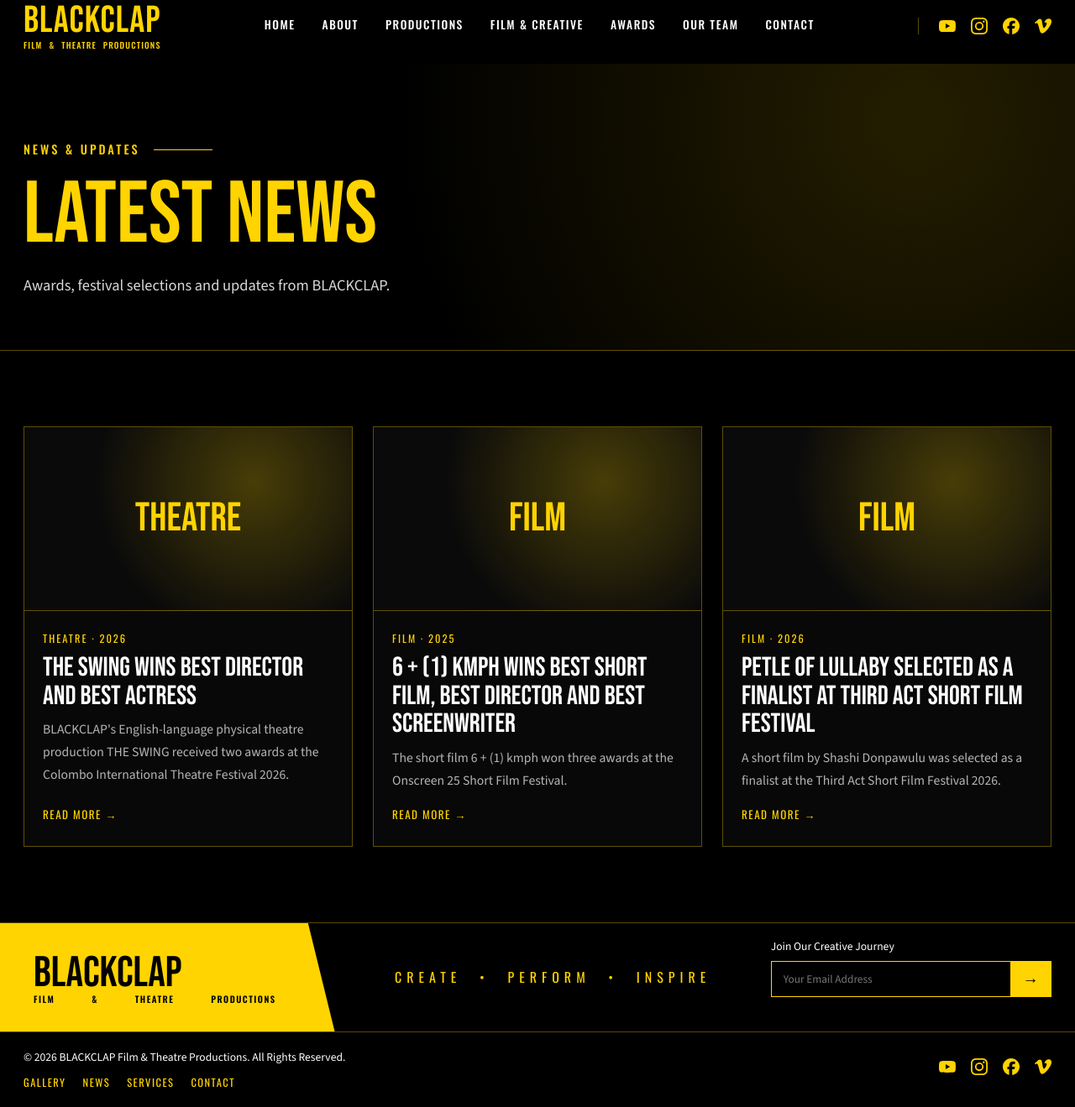
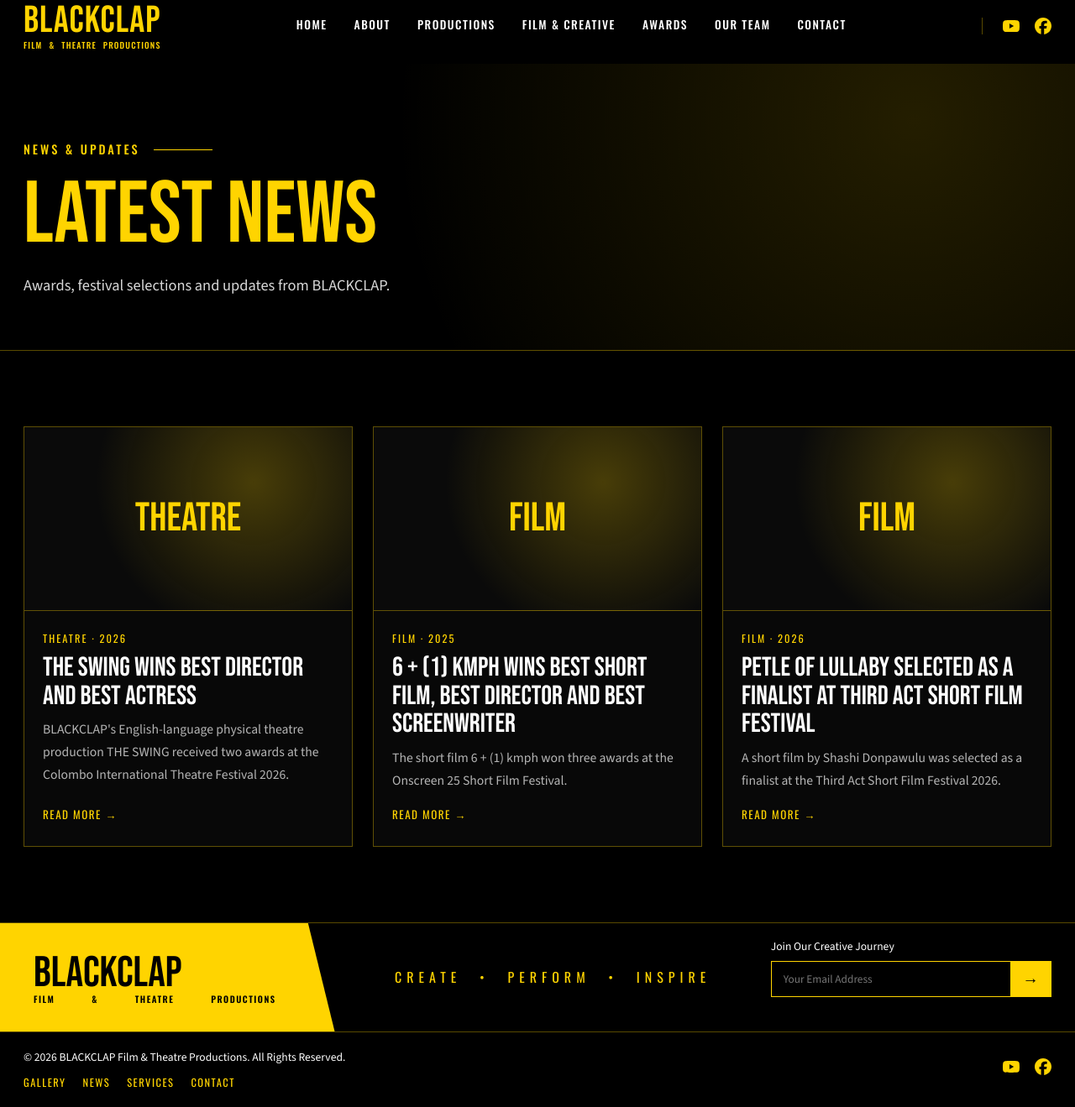
Before and after one commit to KasunLakma/blackclap-website, an Astro site: page /news in a window 1280 px wide. Shown: the part 14-1333 px from the top of the page at 84% size. Built offline with nearby package versions, Linux system fonts and the light colour scheme; Astro itself is replaced by a stand-in of ours.

Commit message:
Add posters, YouTube and Facebook links

```diff
--- a/src/components/Footer.astro
+++ b/src/components/Footer.astro
@@ -63,11 +63,13 @@ const accessKey = site.web3formsKey;
         </nav>
       </div>
       <div class="socials">
-        {site.socials.map((s) => (
-          <a href={s.href} aria-label={s.name} target="_blank" rel="noopener">
-            <Icon name={s.icon} size={20} />
-          </a>
-        ))}
+        {site.socials
+          .filter((s) => s.href)
+          .map((s) => (
+            <a href={s.href} aria-label={s.name} target="_blank" rel="noopener">
+              <Icon name={s.icon} size={20} />
+            </a>
+          ))}
       </div>
     </div>
   </div>
--- a/src/components/Header.astro
+++ b/src/components/Header.astro
@@ -28,11 +28,13 @@ const isActive = (link: { href: string; also?: string[] }) =>
     </nav>
 
     <div class="socials">
-      {site.socials.map((s) => (
-        <a href={s.href} aria-label={s.name} target="_blank" rel="noopener">
-          <Icon name={s.icon} size={20} />
-        </a>
-      ))}
+      {site.socials
+        .filter((s) => s.href)
+        .map((s) => (
+          <a href={s.href} aria-label={s.name} target="_blank" rel="noopener">
+            <Icon name={s.icon} size={20} />
+          </a>
+        ))}
     </div>
 
     <button class="menu-toggle" id="menuToggle" aria-label="Toggle menu">
--- a/src/data/site.js
+++ b/src/data/site.js
@@ -27,9 +27,9 @@ export const site = {
 
     // Links ලැබුනාම '#' වෙනුවට සැබෑ link දාන්න
     socials: [
-        { name: 'YouTube', icon: 'simple-icons:youtube', href: '#' },
-        { name: 'Instagram', icon: 'simple-icons:instagram', href: '#' },
-        { name: 'Facebook', icon: 'simple-icons:facebook', href: '#' },
-        { name: 'Vimeo', icon: 'simple-icons:vimeo', href: '#' },
+        { name: 'YouTube', icon: 'simple-icons:youtube', href: 'https://youtube.com/@blackclapentertainment5890' },
+        { name: 'Instagram', icon: 'simple-icons:instagram', href: '' },
+        { name: 'Facebook', icon: 'simple-icons:facebook', href: 'https://www.facebook.com/share/1LuStkibJD/' },
+        { name: 'Vimeo', icon: 'simple-icons:vimeo', href: '' },
     ],
 };
--- a/src/data/theatre.json
+++ b/src/data/theatre.json
@@ -6,7 +6,7 @@
         "category": "English Physical Play / Monodrama",
         "tagline": "A Journey Beyond Limits",
         "featured": true,
-        "poster": "/images/the-swing-03.jpg",
+        "poster": "/images/posters/the-swing.jpg",
         "synopsis": "",
         "video": "",
         "gallery": [
@@ -169,7 +169,7 @@
         "category": "Sinhala Monodrama",
         "tagline": "",
         "featured": false,
-        "poster": "",
+        "poster": "/images/posters/the-bride.jpg",
         "synopsis": "",
         "video": "",
         "gallery": [],
```
Also changed, not shown: src/data/films.json (+4 -4 lines).
